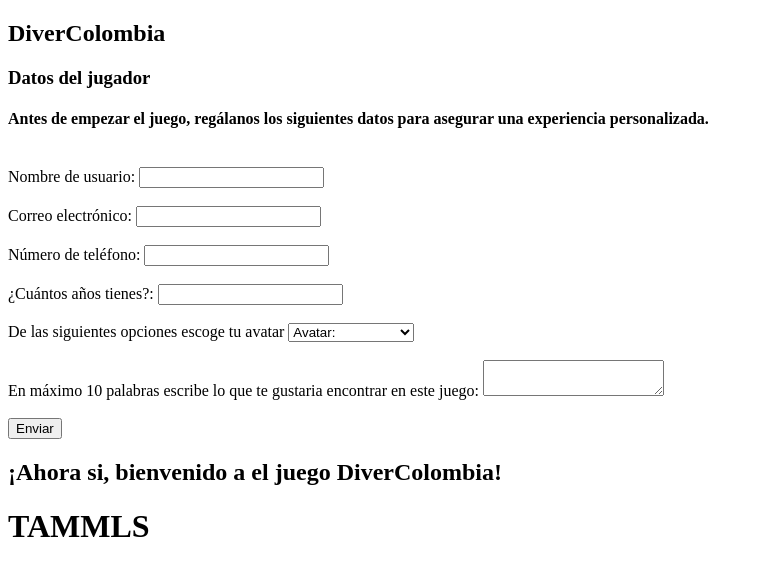
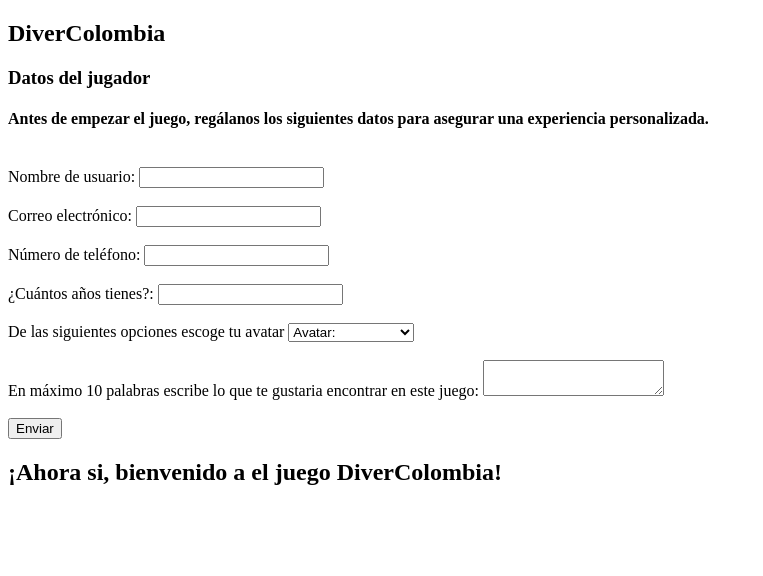
Before and after one commit to ProfesoraMoni/Proyecto-DesWeb, a plain HTML site: page index.html in a window 1280 px wide. Shown: the whole page, without its empty margins (0-763 px from the left). Drawn offline with Linux system fonts and the light colour scheme.

Commit message:
[CREATE] My first fb

```diff
--- a/index.html
+++ b/index.html
@@ -52,7 +52,6 @@
     </main>
     <footer>
         <h2> ¡Ahora si, bienvenido a el juego DiverColombia! </h2>
-        <h1> TAMMLS</h1>
     </footer>
 
 </body>
```
Also changed, not shown: Proyecto-DesWeb.txt, 1 other file.
